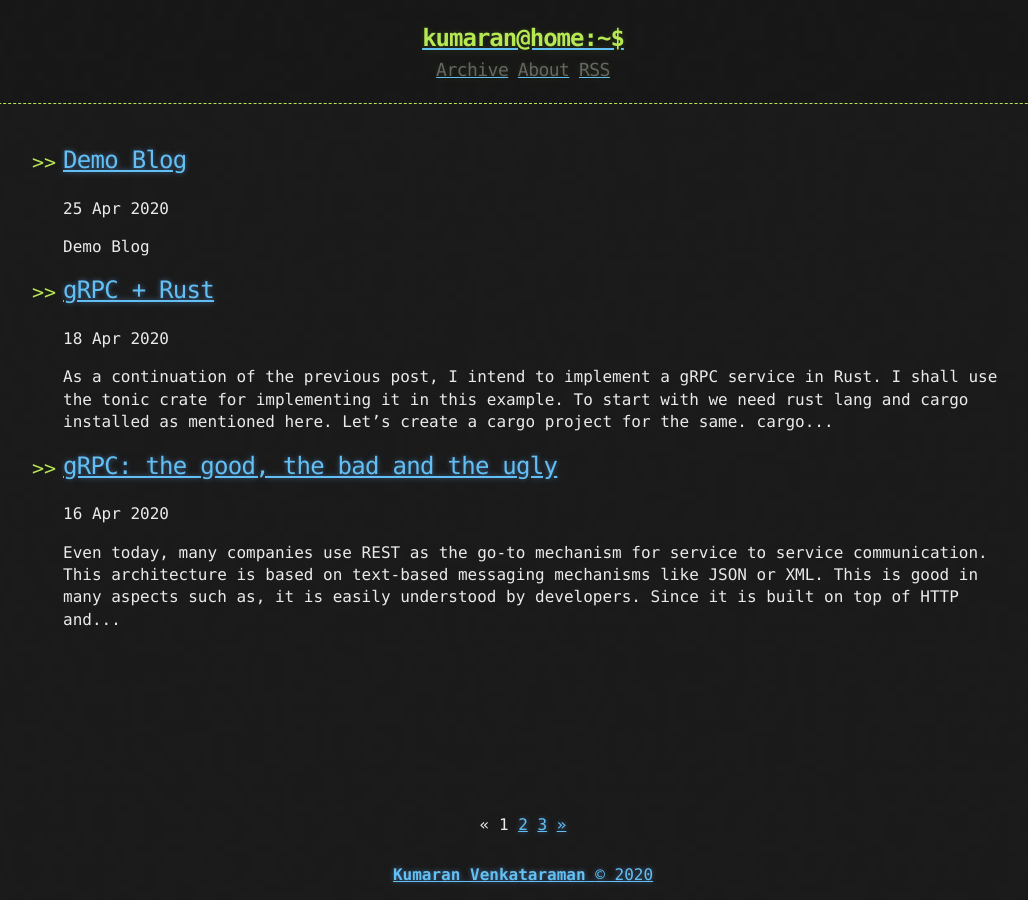
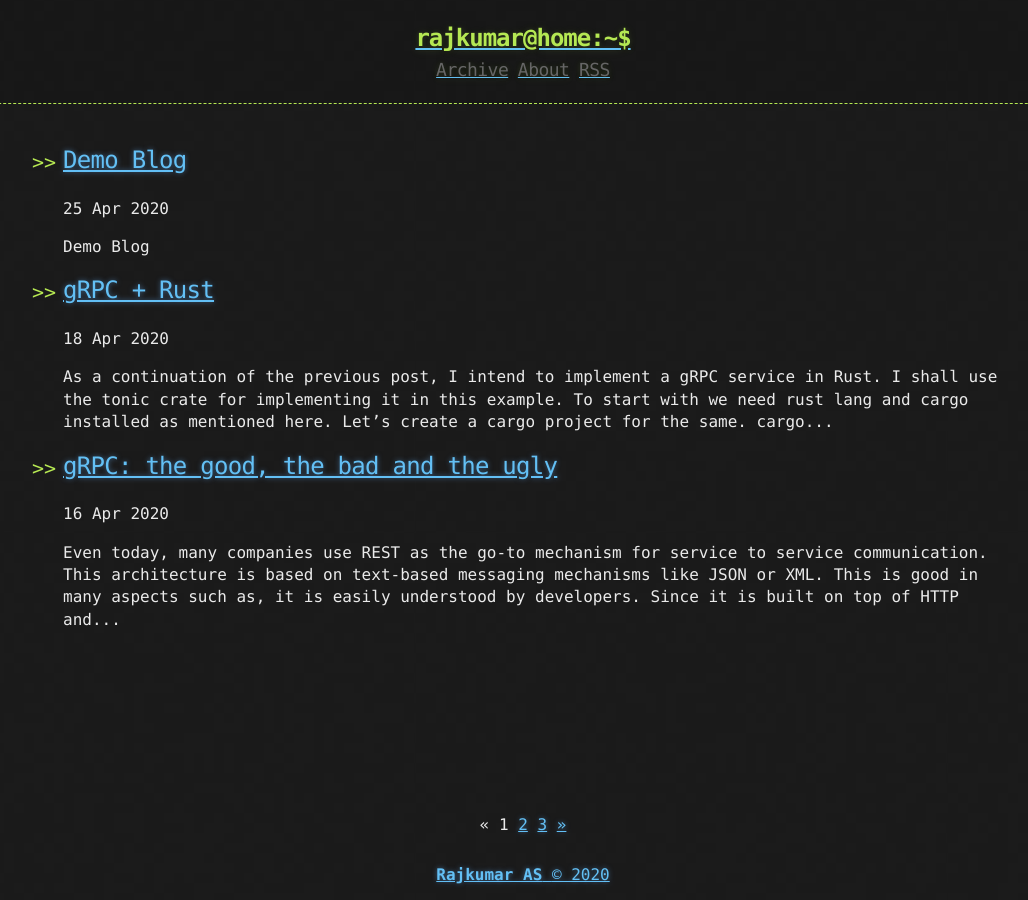
Before and after one commit to solomonrajkumar/solomonrajkumar.github.io, a Jekyll site: the page built from index.html, in a window 1280 px wide. Shown: the whole page, without its empty margins (117-1145 px from the left). Built offline with Jekyll 4.4.1, drawn with Linux system fonts in a browser that asks for light colours; the list of posts is cut into pages by our own code.

Commit message:
Raj | Updates config file

```diff
--- a/_config.yml
+++ b/_config.yml
@@ -1,8 +1,8 @@
-title: Throw of a Biased Dice
-description: "Life. Code. Tech. More"
+title: Eat. Sleep. Code. Game. Repeat.
+description: "Eat. Sleep. Code. Game. Repeat."
 author:
-  name: "Kumaran Venkataraman"
-  url: "https://blog.kumaranvram.com/"
+  name: "Rajkumar AS"
+  url: "https://thelighthouse.dev/"
 
 baseurl: /
 
@@ -27,5 +27,5 @@ plugins:
   - jekyll-sitemap
 
 # Custom variables
-owner : "Kumaran Venkataraman"
+owner : "Rajkumar AS"
 year : "2020"
```
